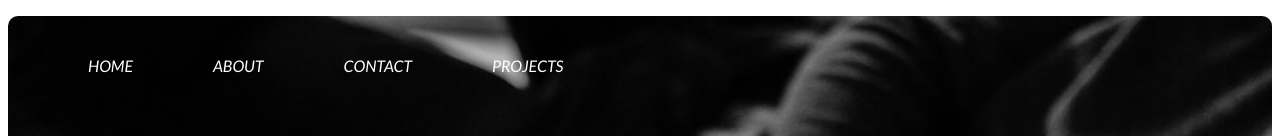
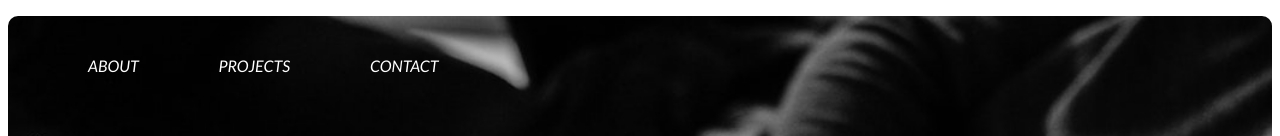
Before and after one commit to rcmartinez54/website-stuff, a plain HTML site: page Raymond Martinez' Resume/Raymond Martinez' Resume.html in a window 1280 px wide. Shown: the top 136 px of the page. Drawn offline with nearby package versions, Linux system fonts and the light colour scheme.

Commit message:
removed home link from navigation

```diff
--- a/Raymond Martinez' Resume/Raymond Martinez' Resume.html
+++ b/Raymond Martinez' Resume/Raymond Martinez' Resume.html
@@ -13,10 +13,9 @@
       <header id="home" class="clearfix scroll_container">
         <nav>
           <ul>
-            <li><a href="#home">Home</a></li>
             <li><a href="#about">About</a></li>
+            <li><a href="#projects">Projects</a></li>
             <li><a href="#contact">Contact</a></li>
-            <li><a href="#projects">Projects</a></li>
           </ul>
         </nav>
         <div id="header_content_container">
```
